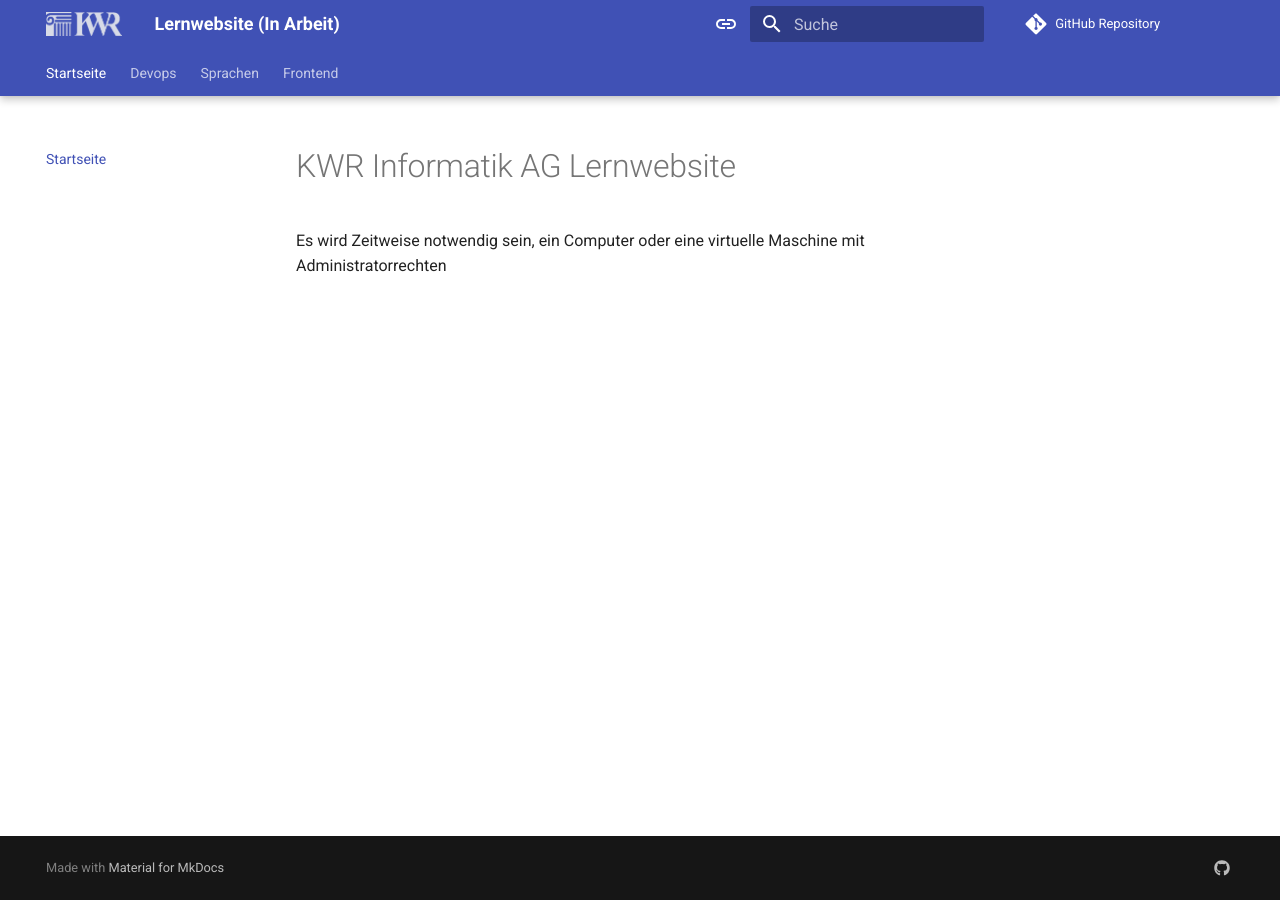
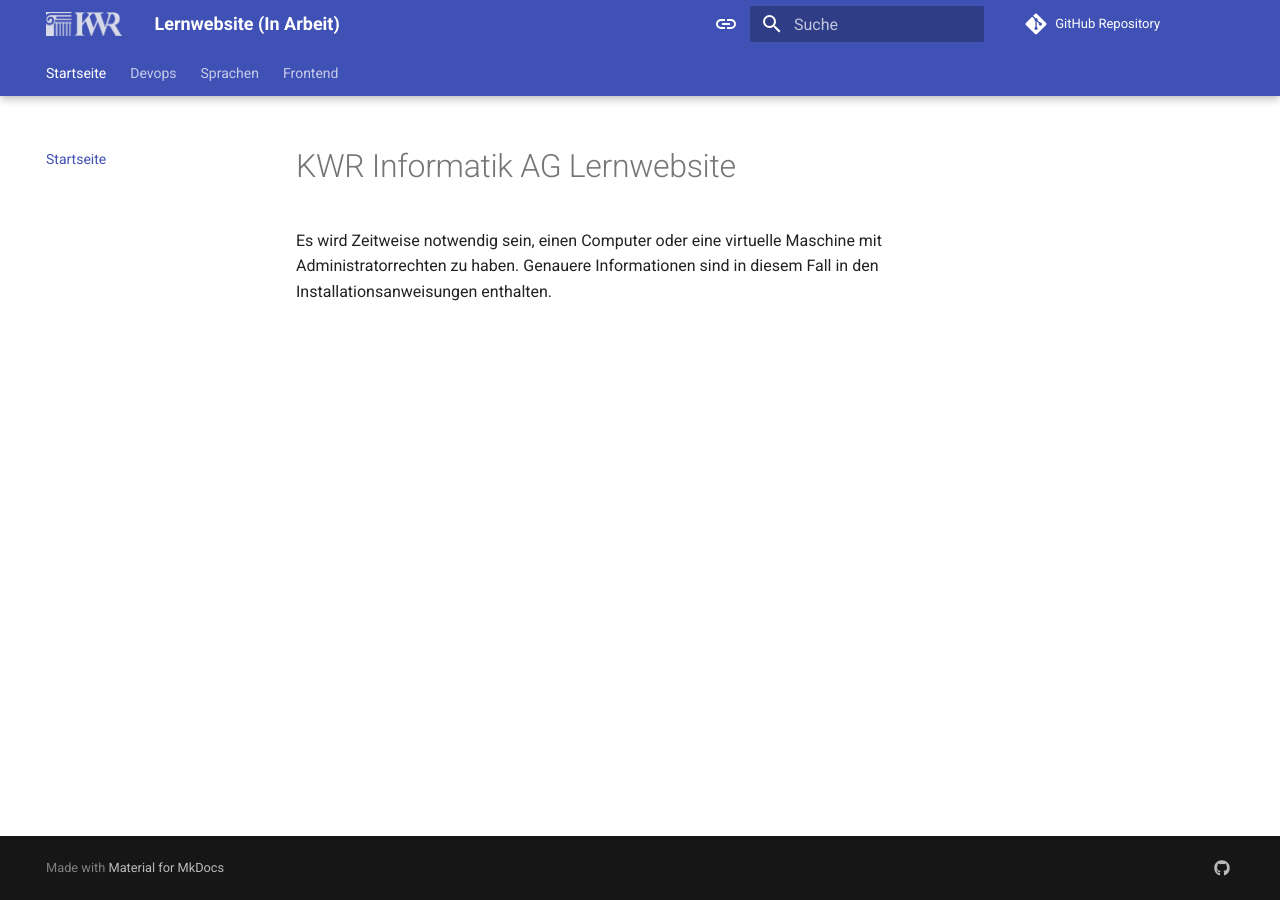
Before and after one commit to KWR-Informatik-AG/learn, an MkDocs documentation site: the page built from docs/index.md, in a window 1280 px wide. Built offline with MkDocs 1.6.1 and Material for MkDocs 9.7.7, drawn with Linux system fonts in a browser that asks for light colours; comment, search, counter and statistics services are not loaded.

Commit message:
Fix Grammar in index.md

```diff
--- a/docs/index.md
+++ b/docs/index.md
@@ -1,5 +1,3 @@
 # KWR Informatik AG Lernwebsite
 
-
-
-Es wird Zeitweise notwendig sein, ein Computer oder eine virtuelle Maschine mit Administratorrechten
+Es wird Zeitweise notwendig sein, einen Computer oder eine virtuelle Maschine mit Administratorrechten zu haben. Genauere Informationen sind in diesem Fall in den Installationsanweisungen enthalten.
```
